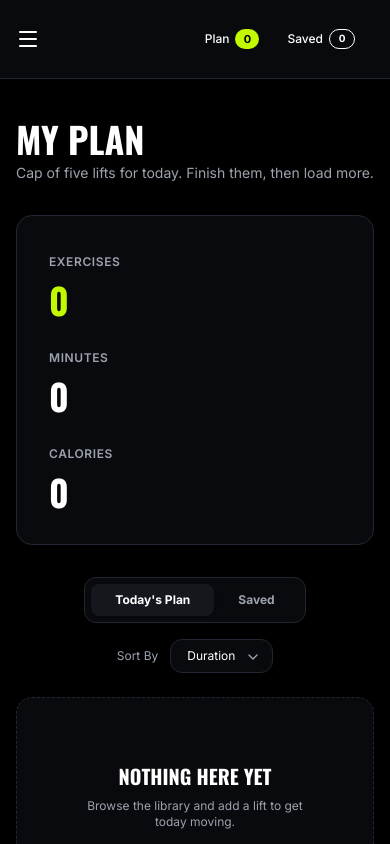
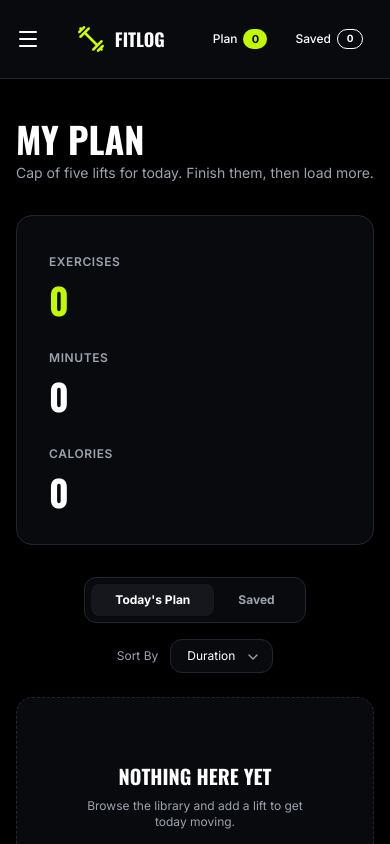
Before and after one commit to encodeshohan/fit-log, a Next.js app: page /my-plan in a window 390 px wide. Shown: the top 844 px of the page. Built offline with nearby package versions, Linux system fonts and the light colour scheme.

Commit message:
Navbar Mobile Responsive logo issue Fixed!

```diff
--- a/src/components/Navbar.tsx
+++ b/src/components/Navbar.tsx
@@ -57,7 +57,7 @@
                 </button>
 
                 {/* Logo */}
-                <Link href="/" className="hidden items-center justify-center gap-2.5 md:flex md:justify-start">
+                <Link href="/" className="flex items-center justify-center gap-2.5 md:justify-start">
                     <Image
                         src="/assets/logo.png"
                         width={28}
```
